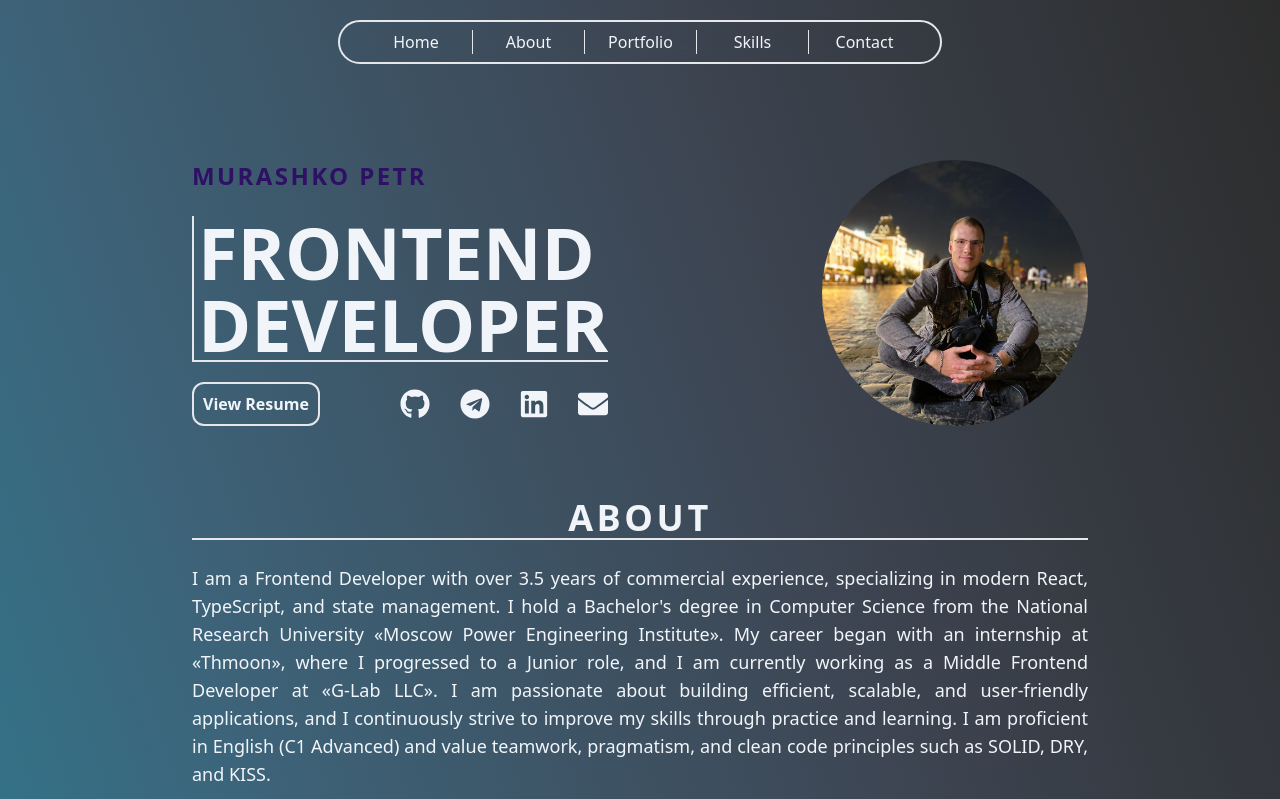
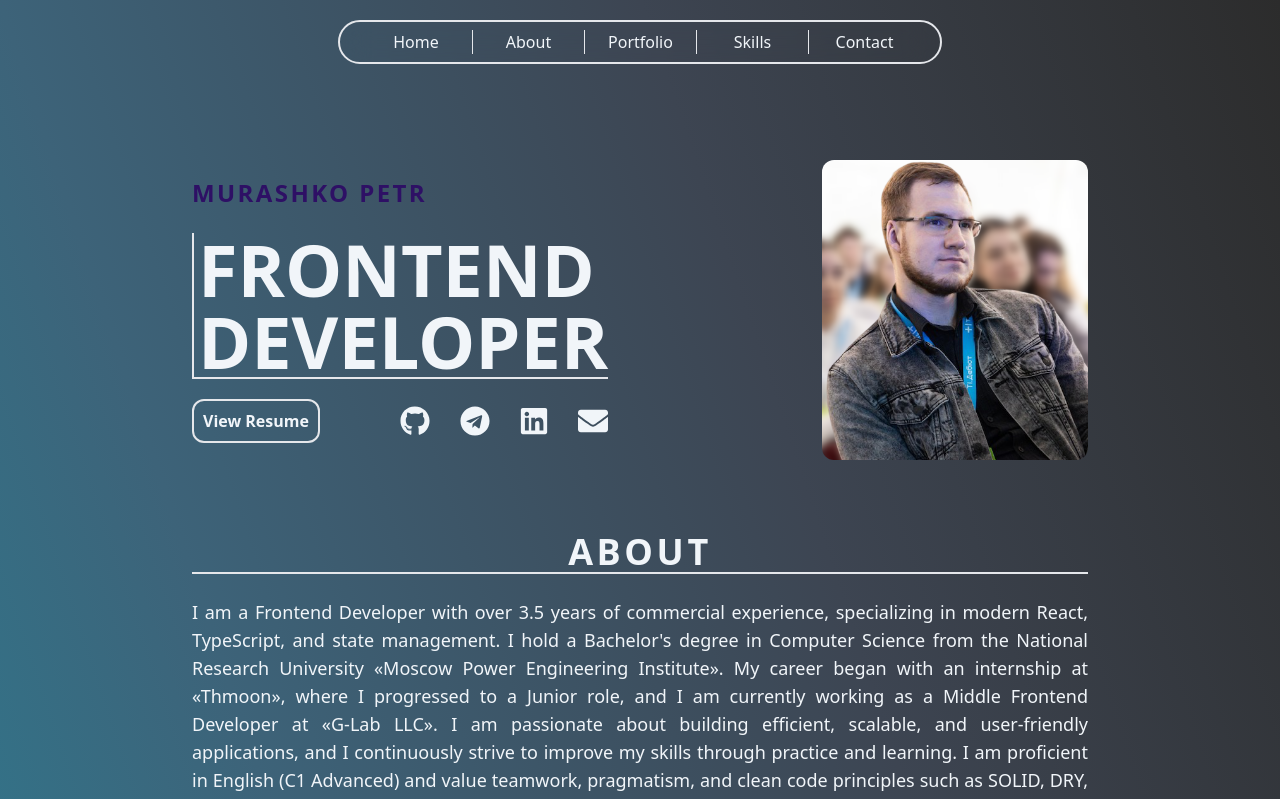
Before and after one commit to murashko12/MurashkoPA-portfolio, a React (Vite) app: page / in a window 1280 px wide. Shown: the top 799 px of the page. Built offline with nearby package versions, Linux system fonts and the light colour scheme.

Commit message:
change photo and CV

```diff
--- a/src/components/Home.tsx
+++ b/src/components/Home.tsx
@@ -104,7 +104,7 @@ const Home = () => {
                 variants={PhotoAnimation}
                 transition={{duration: 0.5}}
                 viewport={{ once: true }}
-                src={myPhoto} alt="myPhoto" className="w-[266px] h-[266px] rounded-full object-cover"
+                src={myPhoto} alt="myPhoto" className="w-[266px] h-[300px] rounded-xl object-cover"
             />
         </motion.div>
     )
```
Also changed, not shown: src/images/MurashkoPA.png, 1 other file (tests, documents, lock files or other folders).
